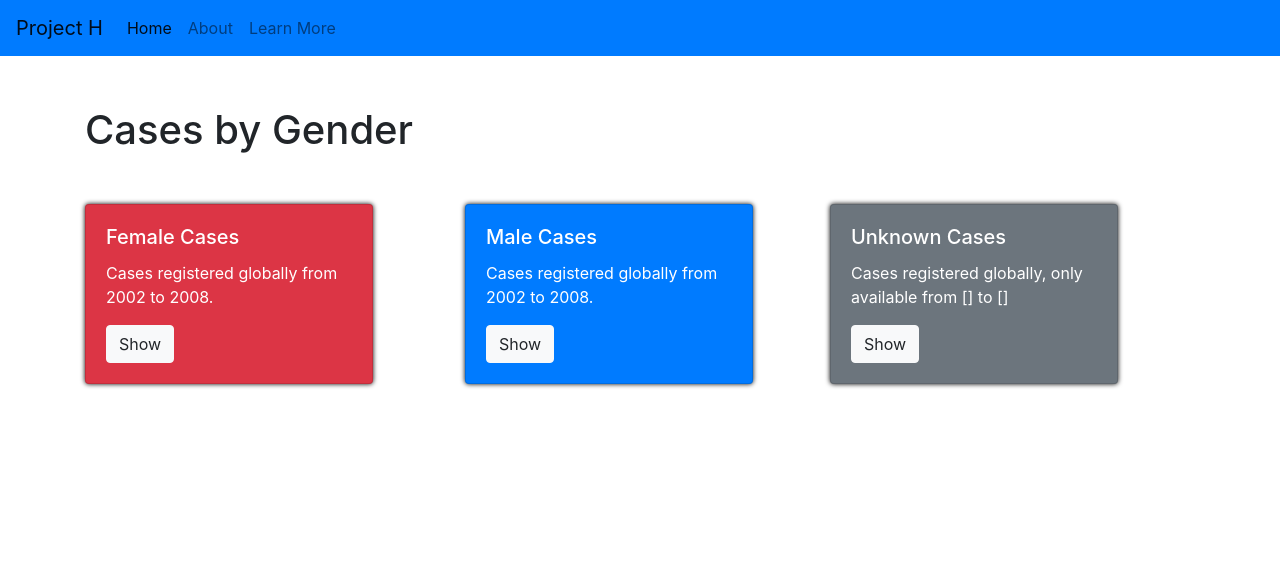
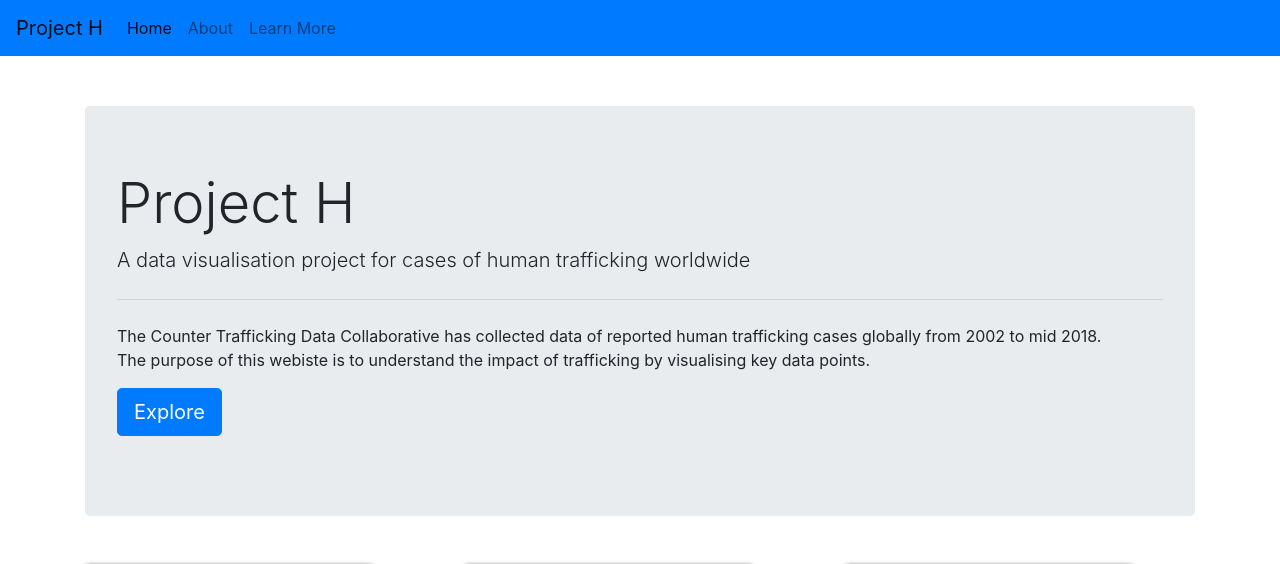
Before and after one commit to winstonbarlowg/ctdc_data_analysis, a Flask app: page /scatter in a window 1280 px wide. Shown: the top 564 px of the page. Before the commit the page ends 388 px from the top, so only its background shows below. Run offline with Flask 3, Linux system fonts and the light colour scheme; some libraries are stand-ins or nearby versions.

Commit message:
fixing layout and content

```diff
--- a/projecth/templates/scatter.html
+++ b/projecth/templates/scatter.html
@@ -1,39 +1,55 @@
 {% extends "layout.html" %}
 {% block header %}
 <div class="container">
-<header>
-    <h1>Cases by Gender</h1>
-</header>
+<div class="jumbotron">
+    <h1 class="display-4">Project H</h1>
+    <p class="lead">A data visualisation project for cases of human trafficking worldwide</p>
+    <hr class="my-4">
+    <p>The Counter Trafficking Data Collaborative has collected data of reported human trafficking cases globally
+        from 2002 to mid 2018. <br>
+        The purpose of this webiste is to understand the impact of trafficking by visualising key data points.</p>
+    <p class="lead">
+      <a class="btn btn-primary btn-lg" href="#" role="button">Explore</a>
+    </p>
 </div>
-{% endblock header %}
-{% block content %}
+</div>
+<div class="container">
   <div class="row">
-        <div class="col-sm-4">
-          <div class="card text-white bg-danger mb-3" style="max-width: 18rem;">
+    <div class="col-sm">
+      <div class="card" style="width: 18rem;">
+        <img class="card-img-top" src="https://source.unsplash.com/random" alt="Card image cap">
         <div class="card-body">
-              <h5 class="card-title">Female Cases</h5>
-              <p class="card-text">Cases registered globally from 2002 to 2008.</p>
-              <a href="#" class="btn btn-light">Show</a>
+          <p class="card-text">Some quick example text to build on the card title and make up the bulk of the card's content.</p>
         </div>
       </div>
     </div>
-        <div class="col-sm-4">
-          <div class="card text-white bg-primary mb-3" style="max-width: 18rem;">
+    <div class="col-sm">
+      <div class="card" style="width: 18rem;">
+        <img class="card-img-top" src="https://source.unsplash.com/random" alt="Card image cap">
         <div class="card-body">
-              <h5 class="card-title">Male Cases</h5>
-              <p class="card-text">Cases registered globally from 2002 to 2008.</p>
-              <a href="#" class="btn btn-light">Show</a>
+          <p class="card-text">Some quick example text to build on the card title and make up the bulk of the card's content.</p>
         </div>
       </div>
     </div>
-        <div class="col-sm-4s">
-          <div class="card text-white bg-secondary mb-3" style="max-width: 18rem;">
+    <div class="col-sm">
+      <div class="card" style="width: 18rem;">
+        <img class="card-img-top" src="https://source.unsplash.com/random" alt="Card image cap">
         <div class="card-body">
-              <h5 class="card-title">Unknown Cases</h5>
-              <p class="card-text">Cases registered globally, only available from [] to []</p>
-              <a href="#" class="btn btn-light">Show</a>
+          <p class="card-text">Some quick example text to build on the card title and make up the bulk of the card's content.</p>
         </div>
       </div>
     </div>
   </div>
+</div>
+{% endblock header %}
+{% block content %}
+<div class="container">
+  <h3> Select the gender</h3>
+</div>
+<div class="embed-responsive embed-responsive-16by9">
+  <iframe class="embed-responsive-item" src="http://127.0.0.1:8050/"></iframe>
+</div>
+<div class="container">
+  <h1>Read more</h1>
+</div>
 {% endblock content %}
```
Also changed, not shown: projecth/templates/layout.html (line endings or trailing spaces). Lines whose indentation alone changed are shown as unchanged.
